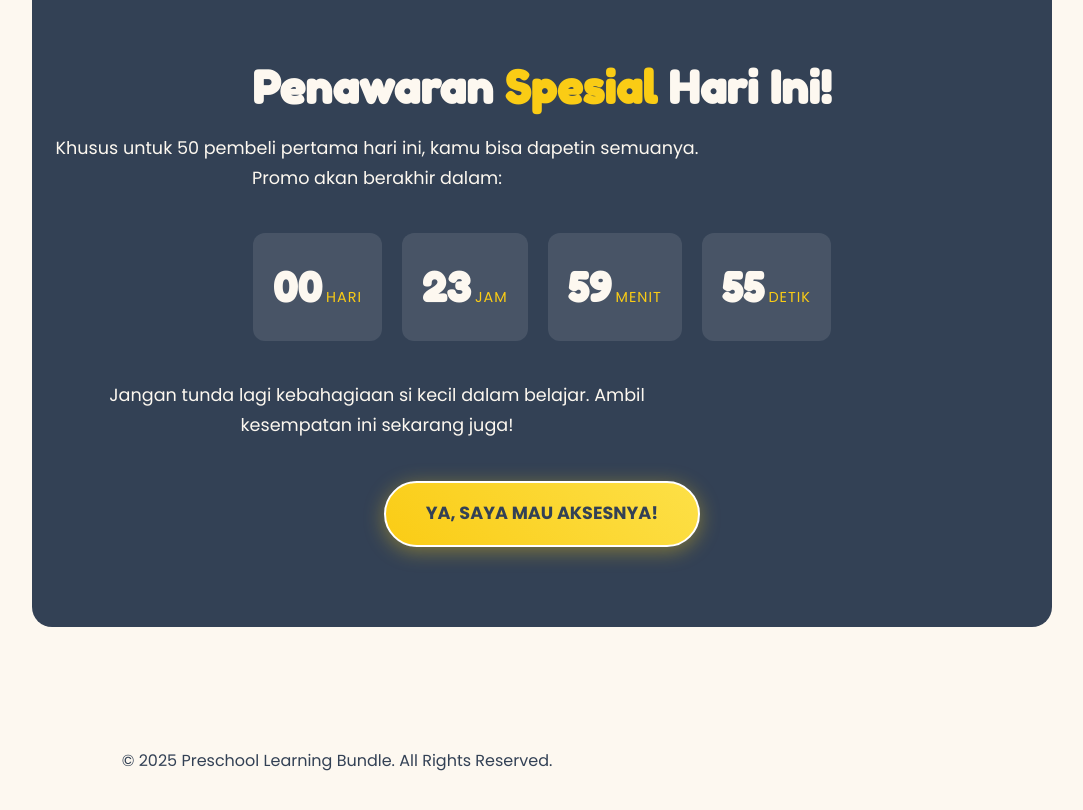
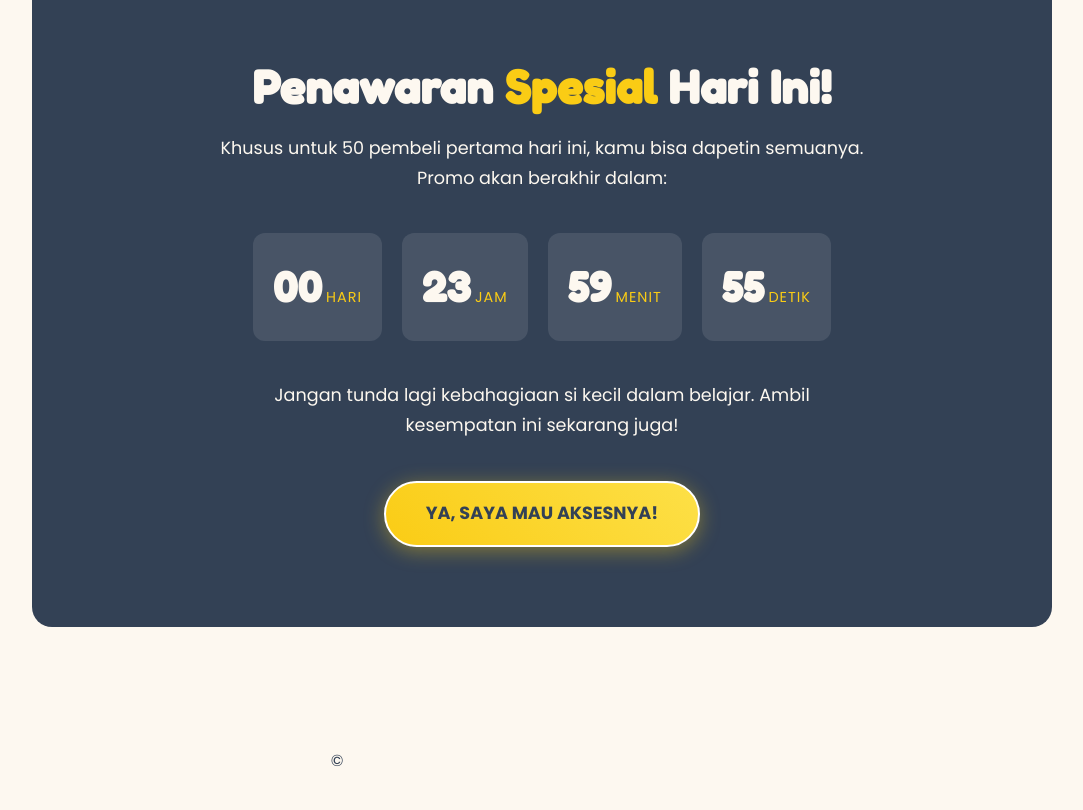
Before and after one commit to Al0426/presc, a plain HTML site: page index.html in a window 1280 px wide. Shown: the part 3342-4152 px from the top of the page, without its empty margins (98-1181 px from the left). Drawn offline with Linux system fonts and the light colour scheme.

Commit message:
Update index.html

```diff
--- a/index.html
+++ b/index.html
@@ -445,7 +445,7 @@
             <div class="container">
                  <div class="urgency" data-aos="zoom-in">
                     <h2>Penawaran <span>Spesial</span> Hari Ini!</h2>
-                    <p class="urgency-text">Khusus untuk 50 pembeli pertama hari ini, kamu bisa dapetin semuanya. Promo akan berakhir dalam:</p>
+                    <div class="text-center"><p class="urgency-text">Khusus untuk 50 pembeli pertama hari ini, kamu bisa dapetin semuanya. Promo akan berakhir dalam:</p>
                     <div class="countdown-timer">
                         <div class="timer-box">
                             <span id="days" class="timer-value">00</span>
@@ -474,7 +474,7 @@
 
     <footer>
         <div class="container">
-            <p>&copy; 2025 Preschool Learning Bundle. All Rights Reserved.</p>
+            <p>&copy;  </p>
         </div>
     </footer>
 
```
